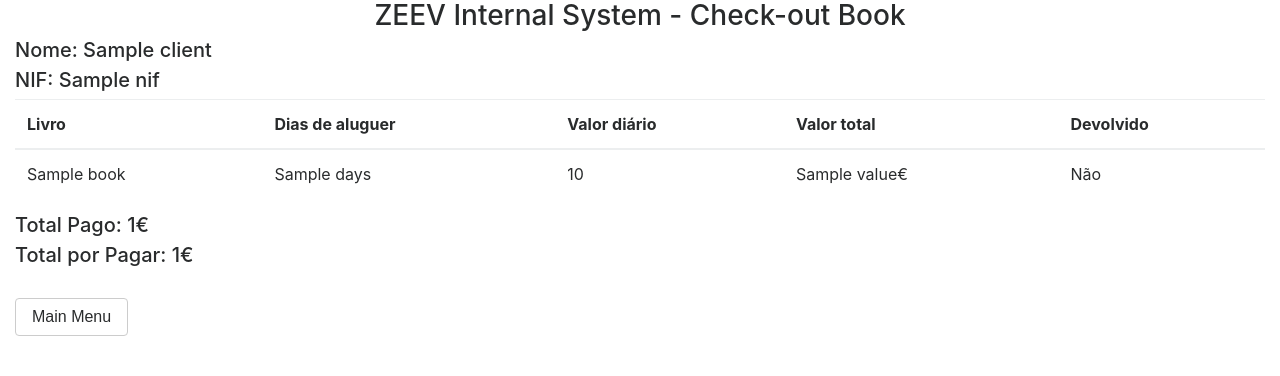
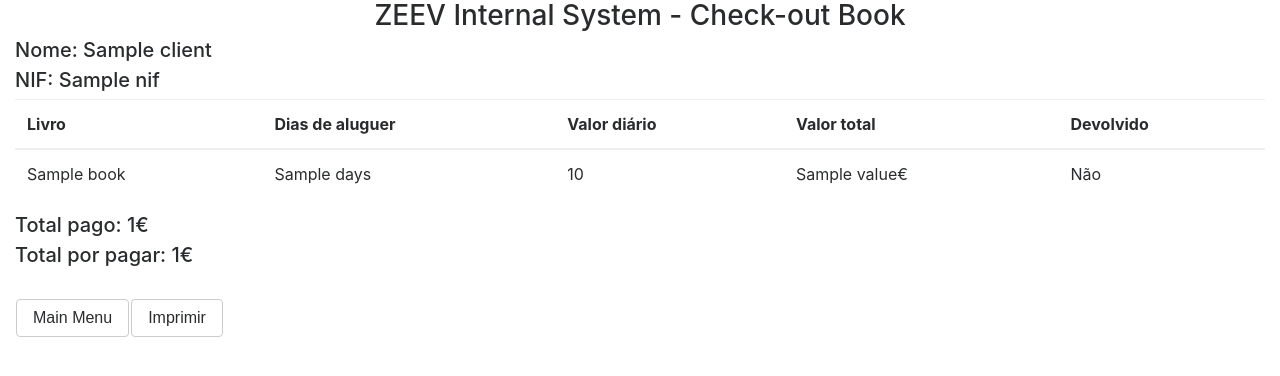
Before and after one commit to franciscocm/ZEEV, a Django app: template templates/clientbacklog.html in a window 1280 px wide. Shown: the top 376 px of the page. Run offline with Django 3.2, Linux system fonts and the light colour scheme; the template is opened without the code that fills it: most values are stand-ins (such as "Sample title", 1, 10 or a date in 2020); lists and menus that the app fills with data are empty; some libraries are stand-ins or nearby versions.

Commit message:
backlog.html: imprimir

```diff
--- a/templates/clientbacklog.html
+++ b/templates/clientbacklog.html
@@ -66,21 +66,36 @@
                         </tbody>
                     </table>
                     <h5 class="text-left">
-                        Total Pago: {{valuePaid}}€
+                        Total pago: {{valuePaid}}€
                     </h5>
                     <h5 class="text-left">
-                        Total por Pagar: {{valueNotPaid}}€
+                        Total por pagar: {{valueNotPaid}}€
                     </h5>
                 </div>
             </div>
             <br>
-            <form action="/">
+            <table>
+                <tbody>
+                    <tr>
+                        <th>
+                            <form action="/"></form>
                                 <div class="btn-group-center" role="group">
                                     <button class="btn btn-secondary" type="submit">
                                         Main Menu
                                     </button>
                                 </div>
                             </form>
+                        </th>
+                        <th>
+                            <div class="btn-group-center" role="group">
+                                <button onclick="window.print();" class="btn btn-secondary">
+                                    Imprimir
+                                </button>
+                            </div>
+                        </th>
+                    <tr>
+                </tbody>
+            </table>
         </div>
     </body>
 </html>
```
Lines whose indentation alone changed are shown as unchanged.
